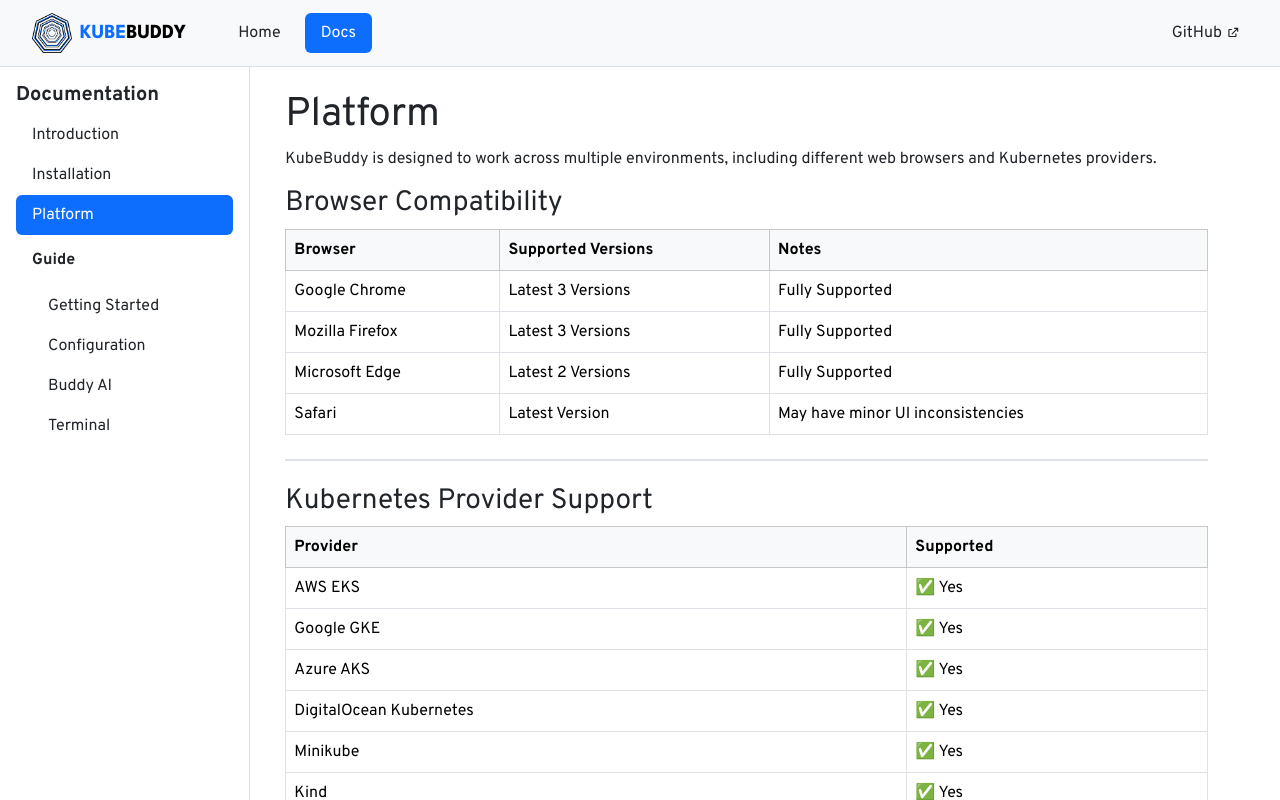
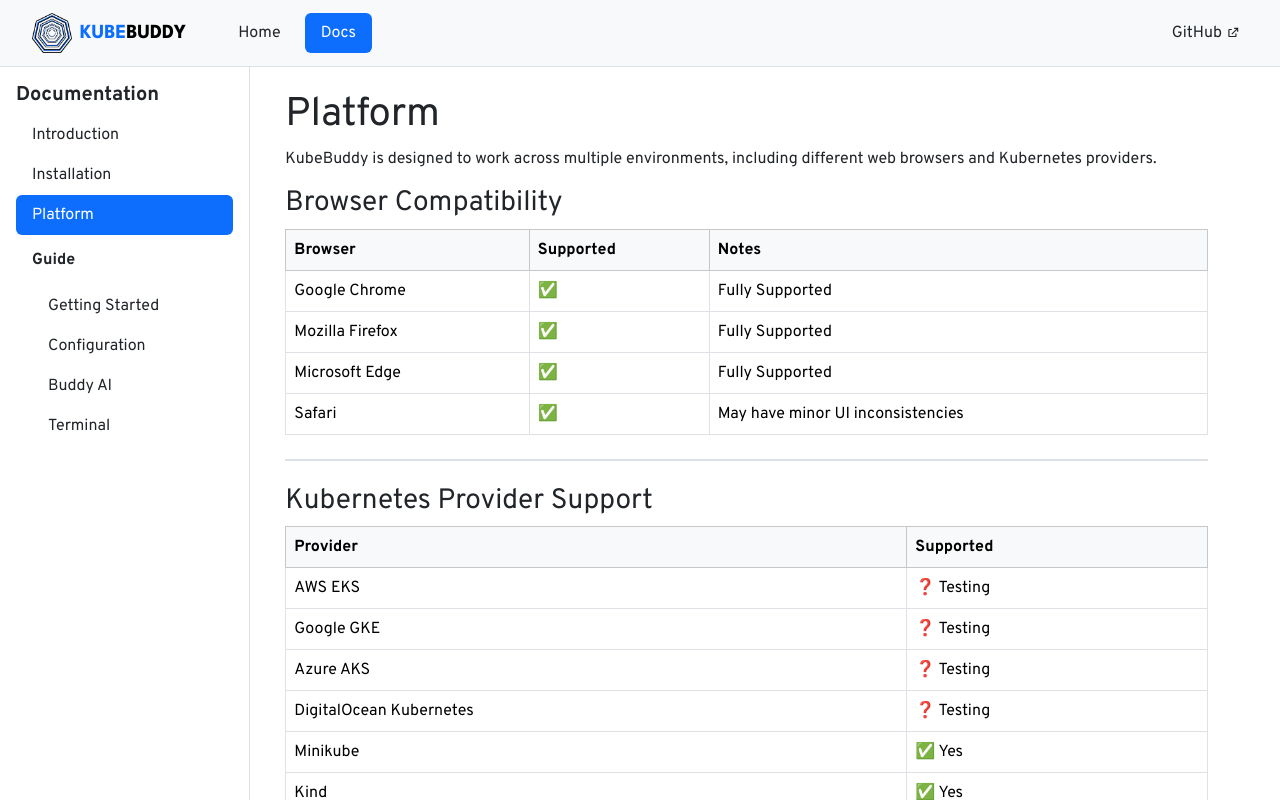
Before and after one commit to kubebuddy/docs, a React (Vite) app: page /docs/platform in a window 1280 px wide. Shown: the top 800 px of the page. Built offline with nearby package versions, Linux system fonts and the light colour scheme.

Commit message:
formatted table in platfomr apge and added links in installation page.

```diff
--- a/src/pages/docs/Installation.jsx
+++ b/src/pages/docs/Installation.jsx
@@ -31,8 +31,8 @@
         <ul>
           <li>A running Kubernetes cluster</li>
           <li>A kubeconfig file present on your machine</li>
-          <li><a href="https://www.python.org/downloads/" target="_blank">Python 3.10</a> or above installed on your system</li>
-          <li>Git installed on your system</li>
+          <li><a href="https://www.python.org/downloads/" target="_blank" style={{textDecoration:'none'}}>Python 3.10</a> or above installed on your system</li>
+          <li><a href="https://git-scm.com/downloads" target="_blank" style={{textDecoration:'none'}}>Git</a> installed on your system</li>
         </ul>
         <hr class="border border-secondary-emphasis border-1 opacity-100 my-4"></hr>
         <h3>Installation Steps</h3>
--- a/src/pages/docs/Platform.jsx
+++ b/src/pages/docs/Platform.jsx
@@ -16,36 +16,36 @@
           <thead className="table-light">
             <tr>
               <th>Browser</th>
-              <th>Supported Versions</th>
+              <th>Supported</th>
               <th>Notes</th>
             </tr>
           </thead>
           <tbody>
             <tr>
               <td>Google Chrome</td>
-              <td>Latest 3 Versions</td>
+              <td>✅</td>
               <td>Fully Supported</td>
             </tr>
             <tr>
               <td>Mozilla Firefox</td>
-              <td>Latest 3 Versions</td>
+              <td>✅</td>
               <td>Fully Supported</td>
             </tr>
             <tr>
               <td>Microsoft Edge</td>
-              <td>Latest 2 Versions</td>
+              <td>✅</td>
               <td>Fully Supported</td>
             </tr>
             <tr>
               <td>Safari</td>
-              <td>Latest Version</td>
+              <td>✅</td>
               <td>May have minor UI inconsistencies</td>
             </tr>
           </tbody>
         </table>
 
         <hr class="border border-secondary-emphasis border-1 opacity-100 my-4"></hr>
-
+        {/* ✅❌❓ */}
         <h3>Kubernetes Provider Support</h3>
         <table className="table table-bordered">
           <thead className="table-light">
@@ -57,19 +57,19 @@
           <tbody>
             <tr>
               <td>AWS EKS</td>
-              <td>✅ Yes</td>
+              <td>❓ Testing</td>
             </tr>
             <tr>
               <td>Google GKE</td>
-              <td>✅ Yes</td>
+              <td>❓ Testing</td>
             </tr>
             <tr>
               <td>Azure AKS</td>
-              <td>✅ Yes</td>
+              <td>❓ Testing</td>
             </tr>
             <tr>
               <td>DigitalOcean Kubernetes</td>
-              <td>✅ Yes</td>
+              <td>❓ Testing</td>
             </tr>
             <tr>
               <td>Minikube</td>
```
